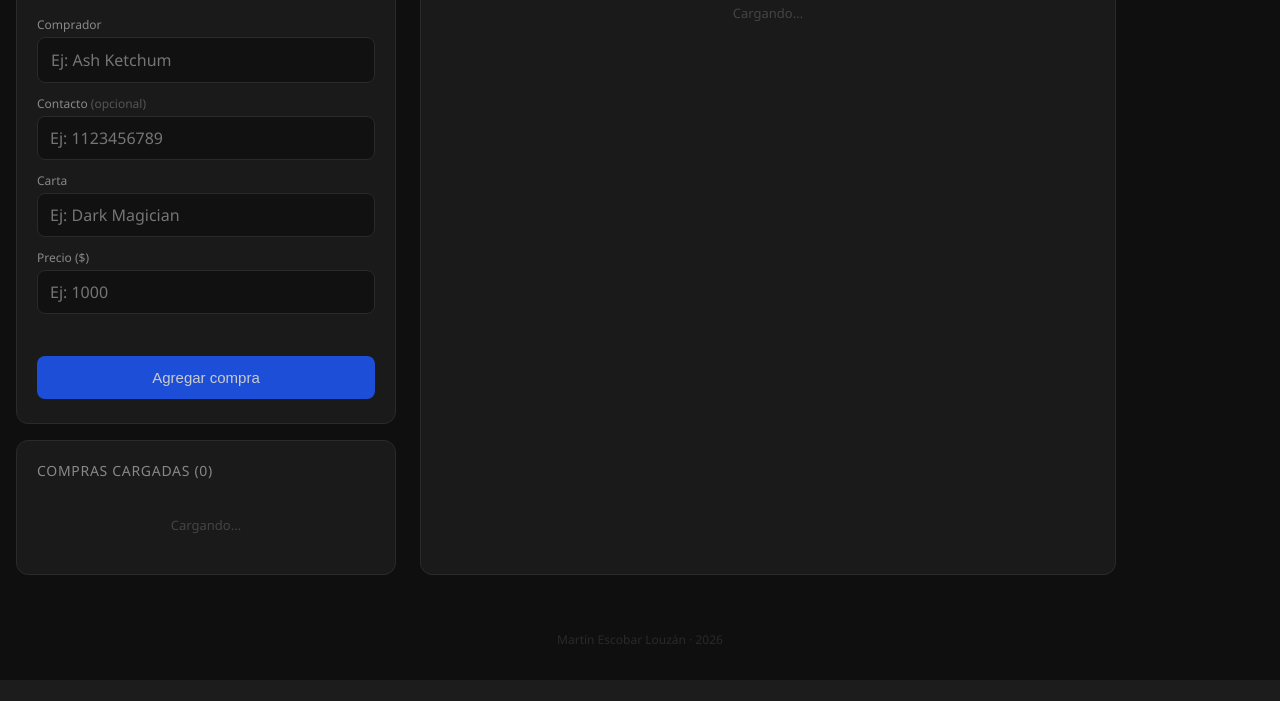
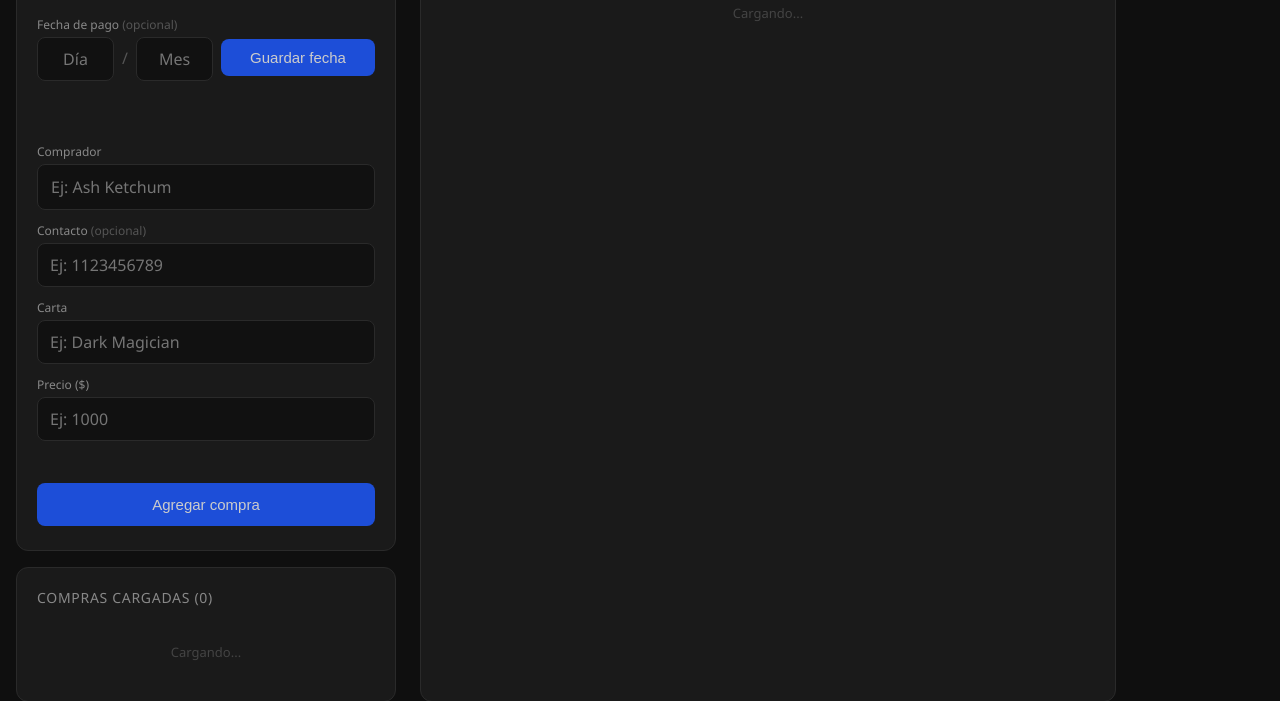
Before and after one commit to escobarLouzanMartin/generador-resumenes, a Flask app: template templates/historial_detalle.html in a window 1280 px wide. Shown: the part 142-843 px from the top of the page. Before the commit the page ends 822 px from the top, so only its background shows below. Run offline with Flask 3, Linux system fonts and the light colour scheme; the template is opened without the code that fills it, so the values that code supplies are empty.

Commit message:
ahora puede editarse la fecha de pago desde el historial de subastas

```diff
--- a/app.py
+++ b/app.py
@@ -210,6 +210,28 @@ def mi_alias():
 def logout():
     logout_user()
     return redirect(url_for("login"))
+
+
+@app.route("/fecha-pago", methods=["POST"])
+@login_required
+def guardar_fecha_pago():
+    data = request.get_json()
+    fecha = data.get("fecha_pago", "").strip()
+    subasta = get_subasta_actual()
+    subasta.fecha_pago = fecha if fecha else None
+    db.session.commit()
+    return jsonify({"ok": True})
+
+
+@app.route("/historial/<int:subasta_id>/fecha-pago", methods=["POST"])
+@login_required
+def guardar_fecha_pago_historial(subasta_id):
+    subasta = Auction.query.filter_by(id=subasta_id, user_id=current_user.id).first_or_404()
+    data = request.get_json()
+    fecha = data.get("fecha_pago", "").strip()
+    subasta.fecha_pago = fecha if fecha else None
+    db.session.commit()
+    return jsonify({"ok": True})
 
 
 # ── Página principal ────────────────────────────────────────────
--- a/models.py
+++ b/models.py
@@ -36,9 +36,10 @@ class Auction(db.Model):
 
     id = db.Column(db.Integer, primary_key=True)
     user_id = db.Column(db.Integer, db.ForeignKey("users.id"), nullable=False, index=True)
-    numero = db.Column(db.Integer, nullable=False)  # nº de subasta correlativo por usuario
+    numero = db.Column(db.Integer, nullable=False)
     fecha_inicio = db.Column(db.DateTime, default=ahora)
     fecha_cierre = db.Column(db.DateTime, nullable=True)
+    fecha_pago = db.Column(db.String(5), nullable=True)  # formato DD/MM
     abierta = db.Column(db.Boolean, default=True, nullable=False, index=True)
 
     compras = db.relationship(
--- a/templates/historial_detalle.html
+++ b/templates/historial_detalle.html
@@ -85,7 +85,25 @@
         {% endif %}
       </h2>
 
-      <label>Comprador</label>
+      <label>Fecha de pago <span style="color:#555;">(opcional)</span></label>
+      <div style="display:flex; gap:8px; align-items:flex-start;">
+        <div style="flex:1;">
+          <input type="text" id="fecha-dia" placeholder="Día" maxlength="2" autocomplete="off" style="text-align:center;" value="{{ subasta.fecha_pago.split('/')[0] if subasta.fecha_pago else '' }}">
+        </div>
+        <div style="padding-top:10px; color:#555;">/</div>
+        <div style="flex:1;">
+          <input type="text" id="fecha-mes" placeholder="Mes" maxlength="2" autocomplete="off" style="text-align:center;" value="{{ subasta.fecha_pago.split('/')[1] if subasta.fecha_pago else '' }}">
+        </div>
+        <div style="flex:2; padding-top:2px;">
+          <button class="btn btn-primary" onclick="guardarFecha()" style="margin-top:0; padding:10px;">Guardar fecha</button>
+        </div>
+      </div>
+      <div class="error-msg" id="error-fecha"></div>
+      <div id="fecha-guardada" style="font-size:12px; color:#4ade80; margin-top:4px; min-height:16px;">
+        {% if subasta.fecha_pago %}Fecha guardada: {{ subasta.fecha_pago }}{% endif %}
+      </div>
+
+      <label style="margin-top:16px;">Comprador</label>
       <div class="autocomplete-wrapper">
         <div class="autocomplete-ghost" id="autocomplete-ghost"></div>
         <input type="text" id="comprador" placeholder="Ej: Ash Ketchum" autocomplete="off">
@@ -169,11 +187,58 @@
 <script>
   const SUBASTA_ID = {{ subasta.id }};
 
+  {% if subasta.fecha_pago %}
+  let fechaPago = {
+    dia: '{{ subasta.fecha_pago.split("/")[0] }}',
+    mes: '{{ subasta.fecha_pago.split("/")[1] }}'
+  };
+  {% else %}
+  let fechaPago = null;
+  {% endif %}
+
   let editandoId = null;
   let editandoIdx = null;
   let compradoresCache = [];
   let formularioInicial = null;
   let guardandoYSalendo = false;
+
+  const diasPorMes = [31,29,31,30,31,30,31,31,30,31,30,31];
+
+  function validarFecha(dia, mes) {
+    const d = parseInt(dia, 10);
+    const m = parseInt(mes, 10);
+    if (isNaN(d) || isNaN(m)) return 'Ingresá día y mes válidos.';
+    if (m < 1 || m > 12) return 'El mes debe ser entre 1 y 12.';
+    if (d < 1 || d > diasPorMes[m - 1]) return `El día debe ser entre 1 y ${diasPorMes[m - 1]} para ese mes.`;
+    return null;
+  }
+
+  function guardarFecha() {
+    const dia = document.getElementById('fecha-dia').value.trim();
+    const mes = document.getElementById('fecha-mes').value.trim();
+    const errorEl = document.getElementById('error-fecha');
+    const okEl = document.getElementById('fecha-guardada');
+    errorEl.textContent = '';
+    okEl.textContent = '';
+
+    if (!dia && !mes) {
+      fechaPago = null;
+      fetch(`/historial/${SUBASTA_ID}/fecha-pago`, { method: 'POST', headers: {'Content-Type':'application/json'}, body: JSON.stringify({fecha_pago: ''}) });
+      okEl.textContent = 'Fecha de pago eliminada.';
+      return;
+    }
+
+    const error = validarFecha(dia, mes);
+    if (error) { errorEl.textContent = error; return; }
+
+    fechaPago = {
+      dia: String(parseInt(dia,10)).padStart(2,'0'),
+      mes: String(parseInt(mes,10)).padStart(2,'0')
+    };
+    const fechaStr = `${fechaPago.dia}/${fechaPago.mes}`;
+    fetch(`/historial/${SUBASTA_ID}/fecha-pago`, { method: 'POST', headers: {'Content-Type':'application/json'}, body: JSON.stringify({fecha_pago: fechaStr}) });
+    okEl.textContent = `Fecha guardada: ${fechaStr}`;
+  }
 
   function formatPrecio(n) {
     return '$' + n.toLocaleString('es-AR', {
@@ -581,8 +646,6 @@
       fetch('/api/mi-alias').then(r => r.json()).then(aliasData => {
       const alias = aliasData.alias || '';
       const separador = '──────────────────';
-      const hoy = new Date();
-      const fecha = `${String(hoy.getDate()).padStart(2,'0')}/${String(hoy.getMonth()+1).padStart(2,'0')}`;
 
       const items = [...card.querySelectorAll('.resumen-item')].map(i =>
         `· ${i.querySelector('.r-carta').textContent}: ${i.querySelector('.r-precio').textContent}`
@@ -596,7 +659,7 @@
         total,
         '',
         alias ? `Alias: ${alias}` : null,
-        `Fecha de pago: ${fecha}`,
+        fechaPago ? `Fecha de pago: ${fechaPago.dia}/${fechaPago.mes}` : null,
       ].filter(l => l !== null);
 
       navigator.clipboard.writeText(lineas.join('\n')).then(() => {
```
Also changed, not shown: templates/index.html (+21 -2 lines).
